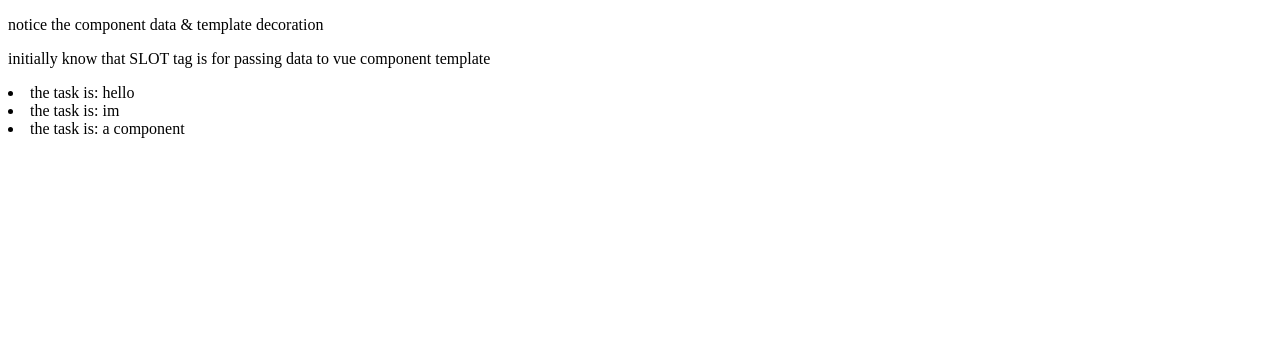
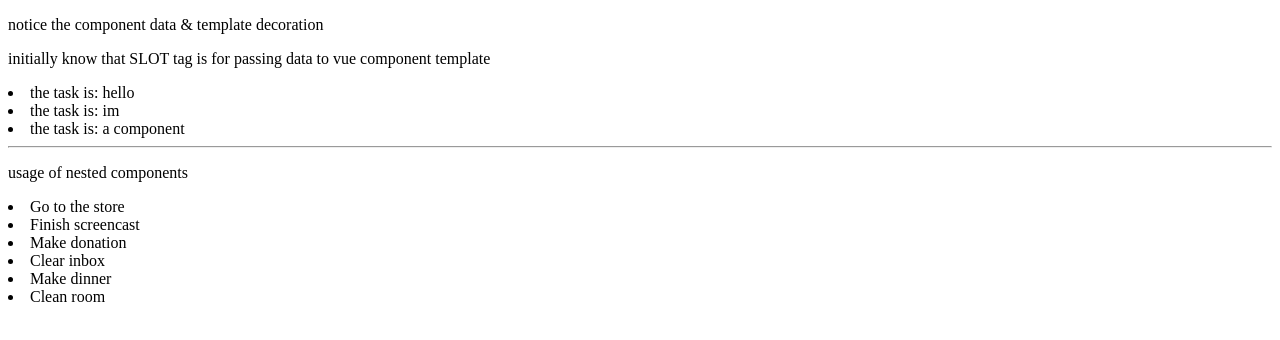
Before and after one commit to abedigram/the-vue, a plain HTML site: page component/index.html in a window 1280 px wide. Drawn offline with nearby package versions, Linux system fonts and the light colour scheme.

Commit message:
nested components

```diff
--- a/component/index.html
+++ b/component/index.html
@@ -13,6 +13,11 @@
     <task>hello</task>
     <task>im</task>
     <task>a component</task>
+
+    <hr>
+    <p>usage of nested components</p>
+
+    <task-list></task-list>
 </div>
 
     <script src="https://unpkg.com/vue@2.6.11/dist/vue.js"></script>
--- a/component/main.js
+++ b/component/main.js
@@ -1,3 +1,23 @@
+Vue.component('task-list', {
+    template: `
+        <div>
+            <task v-for="task in tasks" v-text="task.description"></task>
+        </div>
+    `,
+    data(){
+        return{
+            tasks: [
+                { description: 'Go to the store', completed: true },
+                { description: 'Finish screencast', completed: false },
+                { description: 'Make donation', completed: false },
+                { description: 'Clear inbox', completed: false },
+                { description: 'Make dinner', completed: false },
+                { description: 'Clean room', completed: true }
+            ]
+        }
+    }
+})
+
 Vue.component('task',{
     template:
     `<li>
```
